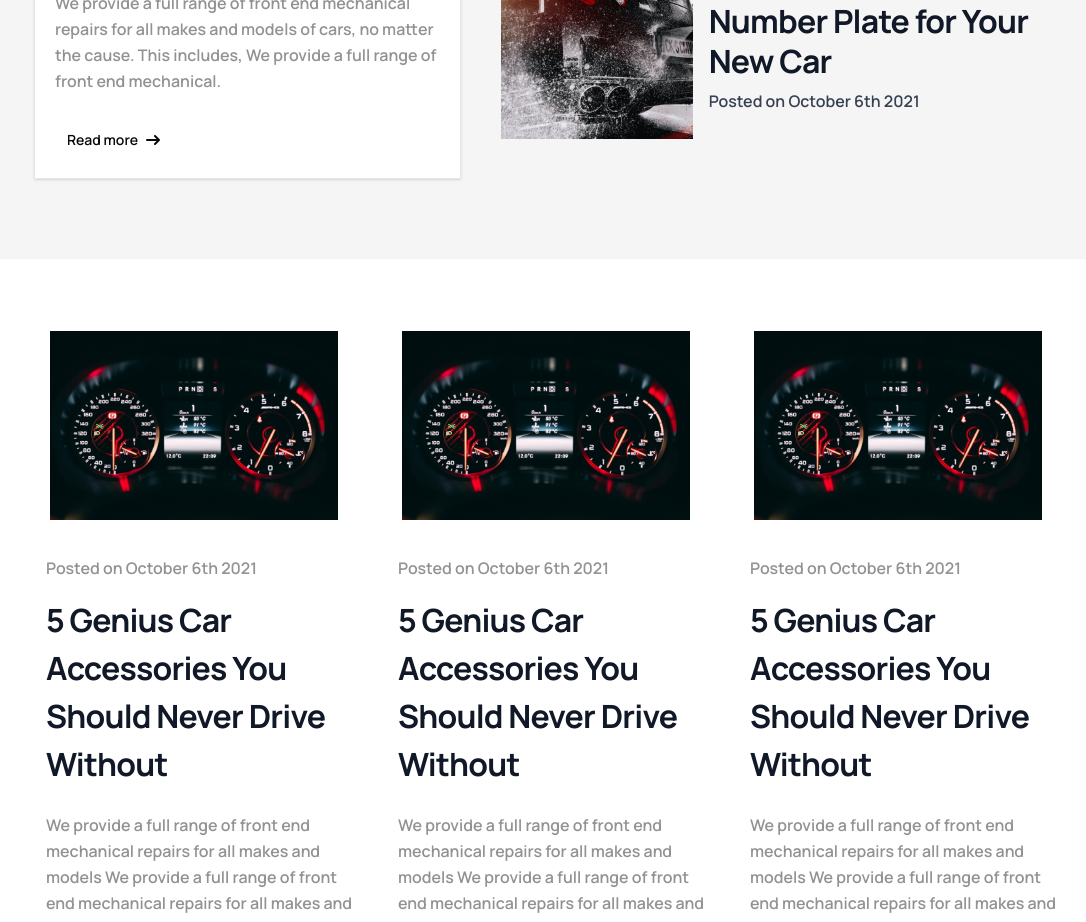
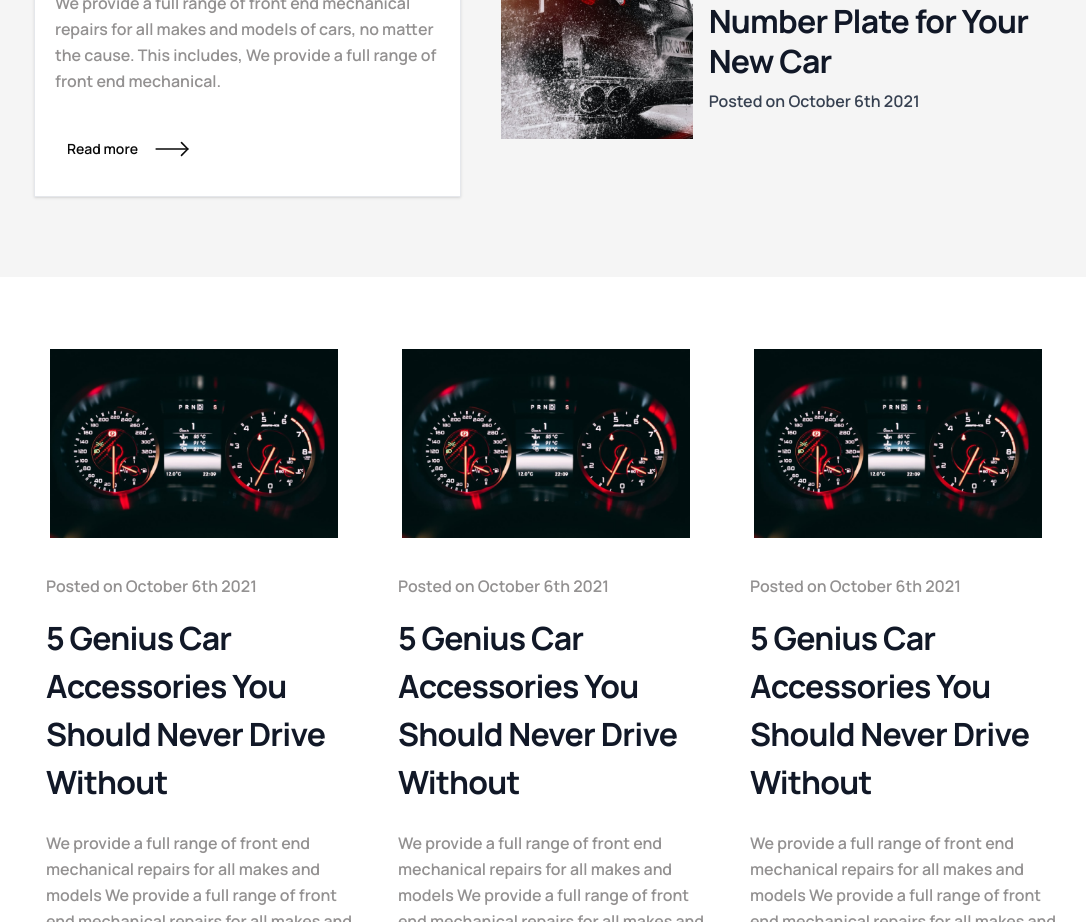
Before and after one commit to w3ngithub/revive-motors, a Next.js app: page /revive-motors/blog in a window 1280 px wide. Shown: the part 1100-2022 px from the top of the page, without its empty margins (94-1180 px from the left). Built offline with nearby package versions, Linux system fonts and the light colour scheme.

Commit message:
fix: arrow fixed at blog

```diff
--- a/src/components/modules/blog/blog-card.tsx
+++ b/src/components/modules/blog/blog-card.tsx
@@ -1,3 +1,4 @@
+import { MoveRight } from "lucide-react";
 import Image from "next/image";
 import Link from "next/link";
 
@@ -33,24 +34,16 @@ const BlogCard = () => {
                 </p>
                 <Link
                   href="/blog/blog-details"
-                  className="inline-flex items-center rounded-none px-3 py-2 text-left text-b1 text-sm font-semibold focus:outline-none focus:ring-4 2xl:pl-4"
+                  className="inline-flex items-center rounded-none px-3 py-2 text-left text-b1 text-sm font-semibold focus:outline-none focus:ring-4 2xl:pl-4 gap-2"
                 >
                   Read more
-                  <svg
-                    className="ms-2 h-3.5 w-3.5 rtl:rotate-180"
-                    aria-hidden="true"
-                    xmlns="http://www.w3.org/2000/svg"
-                    fill="none"
-                    viewBox="0 0 14 10"
-                  >
-                    <path
-                      stroke="currentColor"
-                      stroke-linecap="round"
-                      stroke-linejoin="round"
-                      stroke-width="2"
-                      d="M1 5h12m0 0L9 1m4 4L9 9"
+                  <span className="w-[52px]">
+                    <MoveRight
+                      className="arrow-icon w-full"
+                      size={38}
+                      strokeWidth={1}
                     />
-                  </svg>
+                  </span>
                 </Link>
               </div>
             </div>
```
